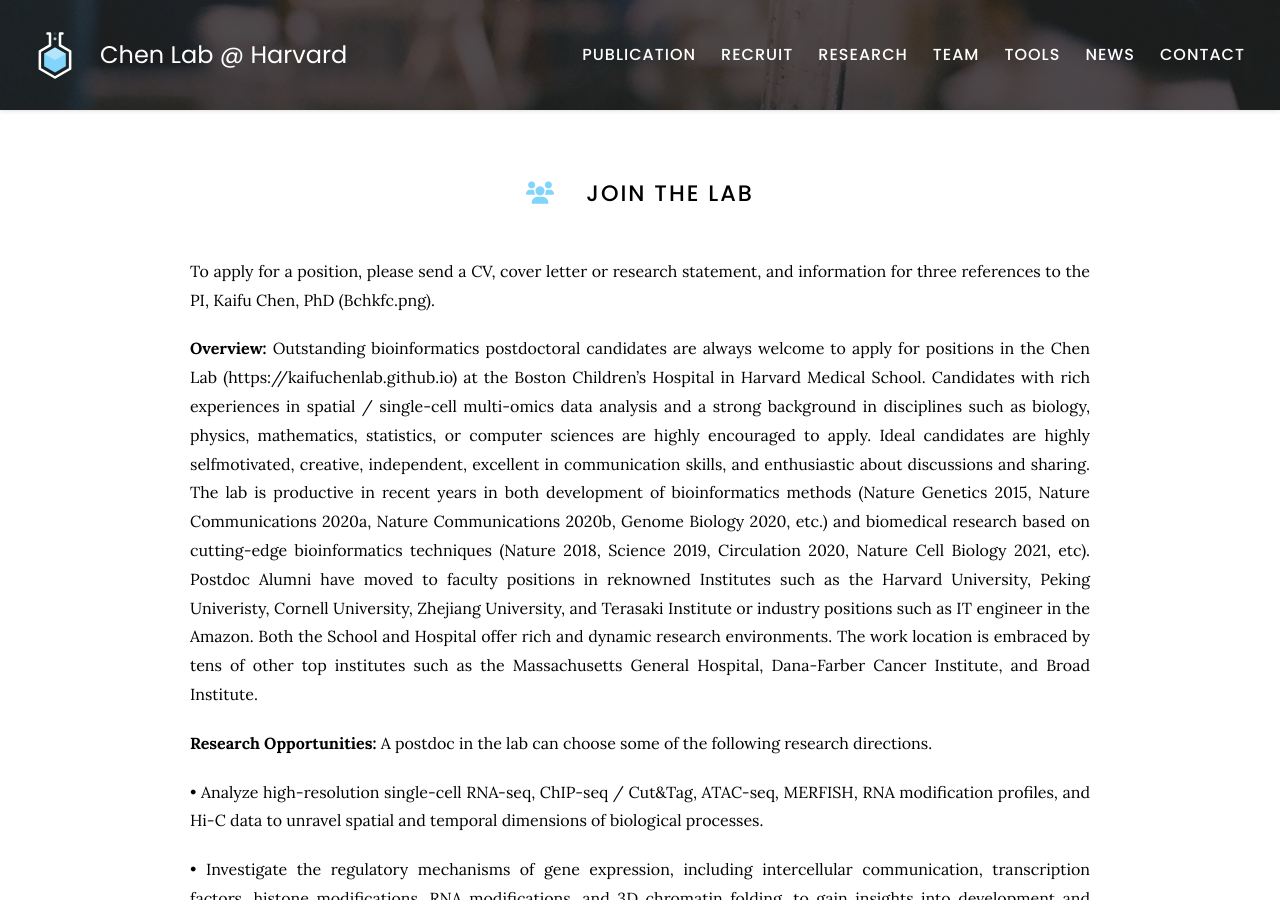
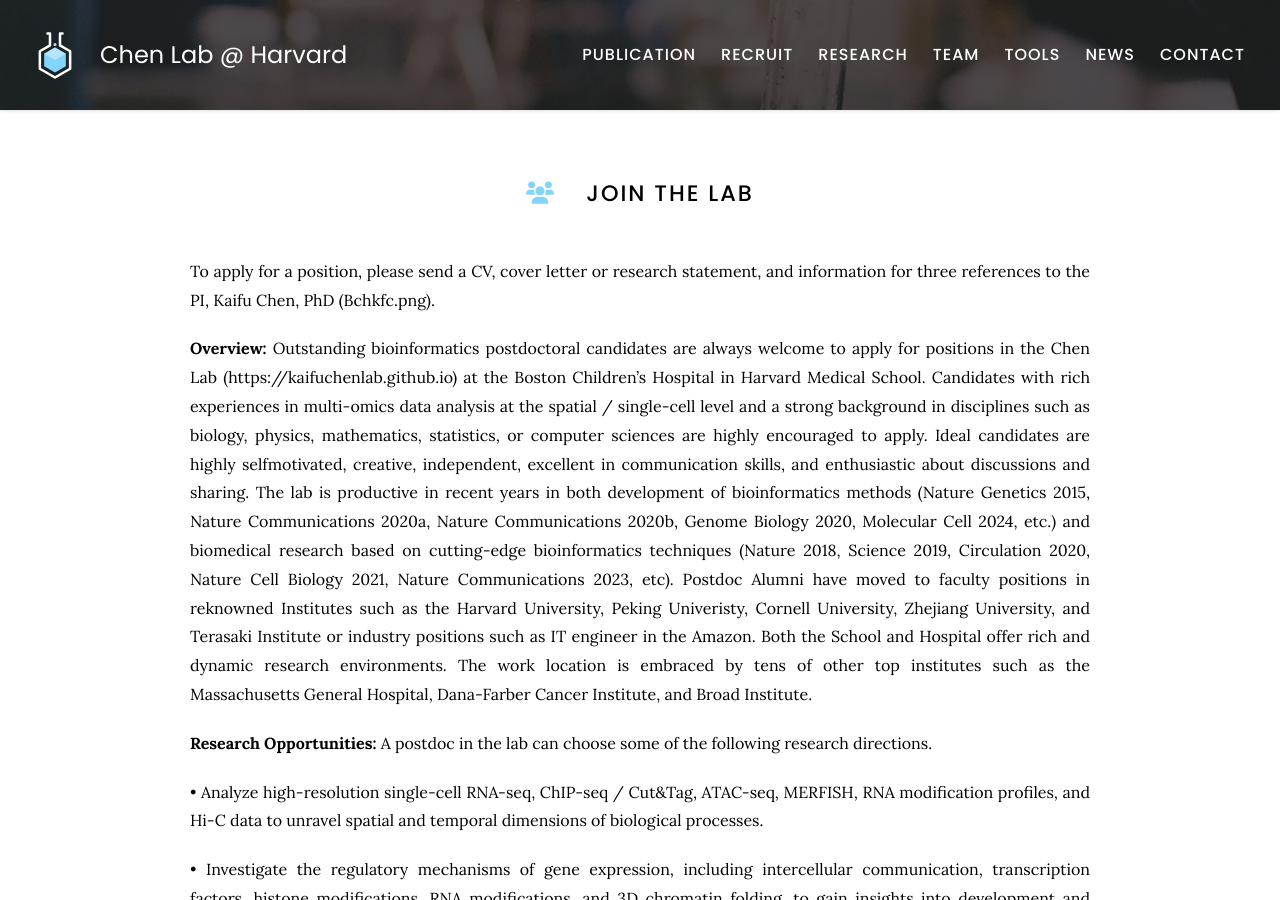
Before and after one commit to kaifuchenlab/kaifuchenlab.github.io, a Jekyll site: the page built from 5.recruit/index.md, in a window 1280 px wide and 900 px high. Built offline with Jekyll 4.4.1, drawn with Linux system fonts in a browser that asks for light colours.

Commit message:
Update index.md

```diff
--- a/5.recruit/index.md
+++ b/5.recruit/index.md
@@ -12,7 +12,7 @@ nav:
 To apply for a position, please send a CV, cover letter or research statement, and information for three references to the PI, Kaifu Chen, PhD (Bchkfc.png).
 
 
-**Overview:** Outstanding bioinformatics postdoctoral candidates are always welcome to apply for positions in the Chen Lab (https://kaifuchenlab.github.io) at the Boston Children's Hospital in Harvard Medical School. Candidates with rich experiences in spatial / single-cell multi-omics data analysis and a strong background in disciplines such as biology, physics, mathematics, statistics, or computer sciences are highly encouraged to apply. Ideal candidates are highly selfmotivated, creative, independent, excellent in communication skills, and enthusiastic about discussions and sharing. The lab is productive in recent years in both development of bioinformatics methods (Nature Genetics 2015, Nature Communications 2020a, Nature Communications 2020b, Genome Biology 2020, etc.) and biomedical research based on cutting-edge bioinformatics techniques (Nature 2018, Science 2019, Circulation 2020, Nature Cell Biology 2021, etc). Postdoc Alumni have moved to faculty positions in reknowned Institutes such as the Harvard University, Peking Univeristy, Cornell University, Zhejiang University, and Terasaki Institute or industry positions such as IT engineer in the Amazon. Both the School and Hospital offer rich and dynamic research environments. The work location is embraced by tens of other top institutes such as the Massachusetts General Hospital, Dana-Farber Cancer Institute, and Broad Institute.
+**Overview:** Outstanding bioinformatics postdoctoral candidates are always welcome to apply for positions in the Chen Lab (https://kaifuchenlab.github.io) at the Boston Children's Hospital in Harvard Medical School. Candidates with rich experiences in multi-omics data analysis at the spatial / single-cell level and a strong background in disciplines such as biology, physics, mathematics, statistics, or computer sciences are highly encouraged to apply. Ideal candidates are highly selfmotivated, creative, independent, excellent in communication skills, and enthusiastic about discussions and sharing. The lab is productive in recent years in both development of bioinformatics methods (Nature Genetics 2015, Nature Communications 2020a, Nature Communications 2020b, Genome Biology 2020, Molecular Cell 2024, etc.) and biomedical research based on cutting-edge bioinformatics techniques (Nature 2018, Science 2019, Circulation 2020, Nature Cell Biology 2021, Nature Communications 2023, etc). Postdoc Alumni have moved to faculty positions in reknowned Institutes such as the Harvard University, Peking Univeristy, Cornell University, Zhejiang University, and Terasaki Institute or industry positions such as IT engineer in the Amazon. Both the School and Hospital offer rich and dynamic research environments. The work location is embraced by tens of other top institutes such as the Massachusetts General Hospital, Dana-Farber Cancer Institute, and Broad Institute.
 
 **Research Opportunities:** A postdoc in the lab can choose some of the following research directions.
 
```
